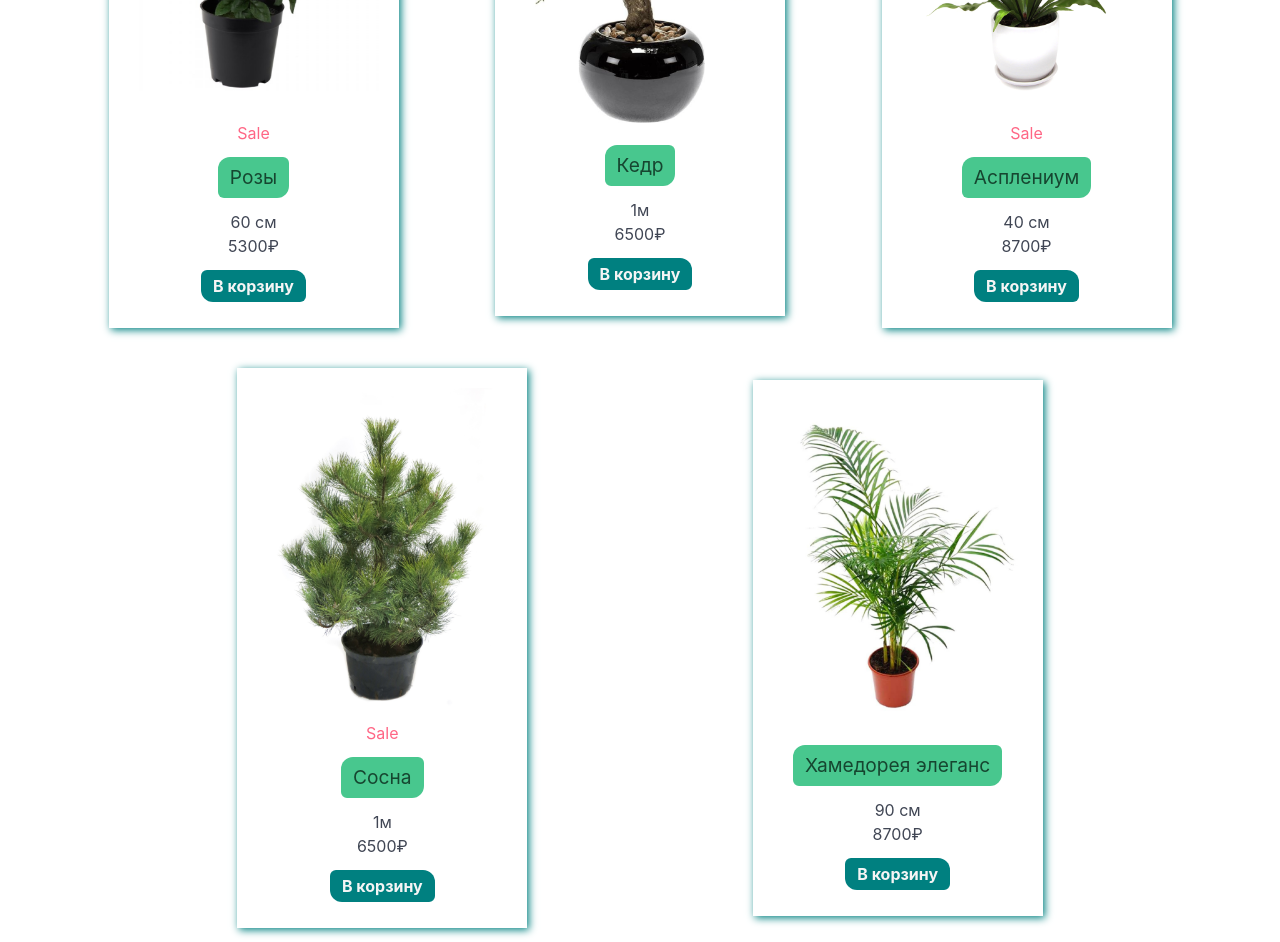
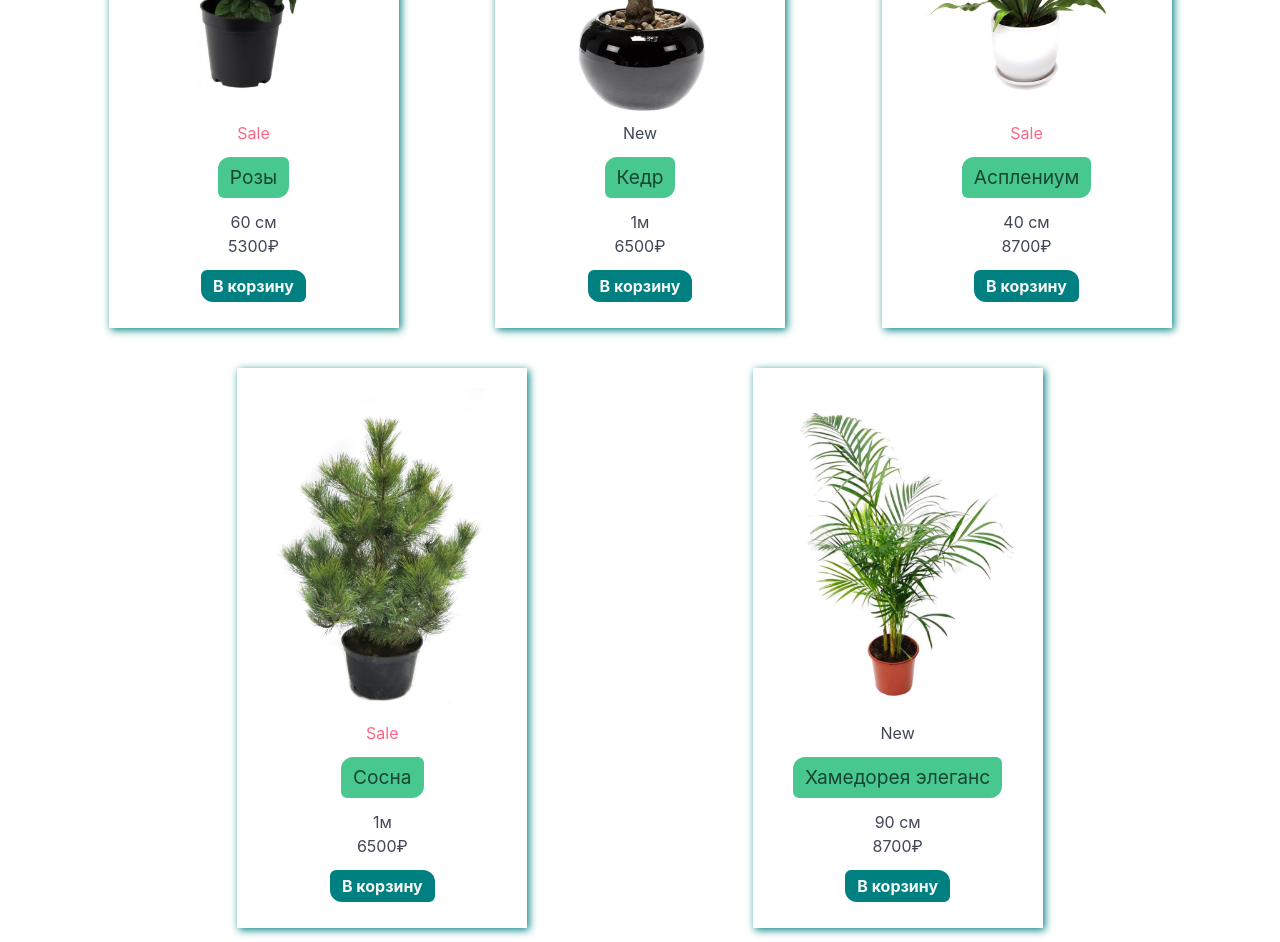
Before and after one commit to ElenaFro/teamproject, a Vue app: page /catalog in a window 1280 px wide. Shown: the part 1000-1942 px from the top of the page. Built offline with nearby package versions, Linux system fonts and the light colour scheme; data requests are answered from the project's data file.

Commit message:
new и sale

```diff
--- a/src/components/Catalog/CatalogItem.vue
+++ b/src/components/Catalog/CatalogItem.vue
@@ -6,11 +6,12 @@
         :src="'../../src/assets/plantsImages/' + plant_data.image"
         alt="Растение"
       />
+      <p class="catalog-item__sale" v-if="!plant_data.sale">New</p>
       <p class="catalog-item__sale has-text-danger" v-if="plant_data.sale">Sale</p>
       <p class="catalog-item__name">{{ plant_data.name }}</p>
       <p class="catalog-item__about">{{ plant_data.about }}</p>
       <p class="catalog-item__price">{{ plant_data.price + "₽" }}</p>
-      <button class="catalog-item__add_to_cart_btn pink btn" @click="addToCart">
+      <button class="catalog-item__add_to_cart_btn btn" @click="addToCart">
         В корзину
       </button>
     </div>
--- a/src/router/index.js
+++ b/src/router/index.js
@@ -40,6 +40,7 @@ const routes = [
     path: "/cart",
     name: "cartPage",
     component: CartPage,
+    props: true,
   },
   {
     path: "/:pathMatch(.*)*",
```
